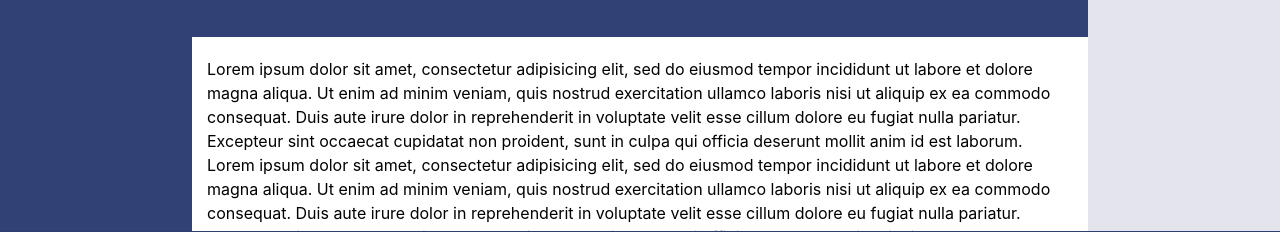
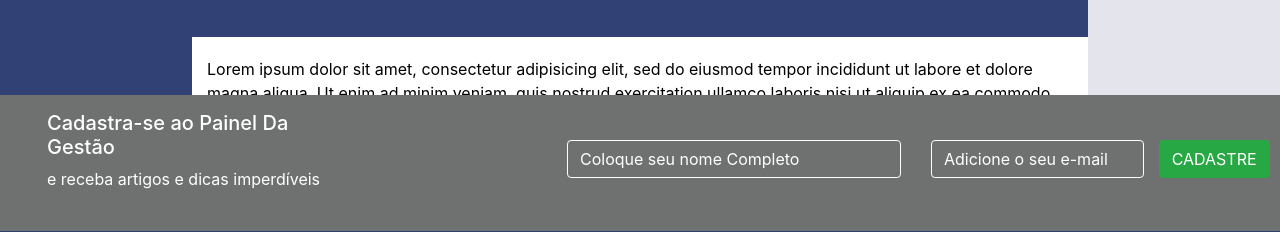
Before and after one commit to grupomaneirinho/blog_paineldaGestao, a website: page content_page.html in a window 1280 px wide. Shown: the part 513-745 px from the top of the page. Drawn offline with nearby package versions, Linux system fonts and the light colour scheme.

Commit message:
content page 99,9 por cento

```diff
--- a/content_page.html
+++ b/content_page.html
@@ -76,7 +76,7 @@
 		</main>
 
 		<section>
-			<div class="col-md-12">
+			<div class="fixed-bottom col-md-12">
 	            <div class="row form-content">
 	                <div class="col-md-3">
 	                    <h5>Cadastra-se ao Painel Da Gestão</h5>
--- a/css/content_page.css
+++ b/css/content_page.css
@@ -123,9 +123,11 @@ body{
     display: flex;
     background-color: #2d3f71;
     height: 7vh;
+    width: 100%;
     align-items: center;
     color: white;
     justify-content: space-between;
+
 }
 
 .footer-config p {
```
